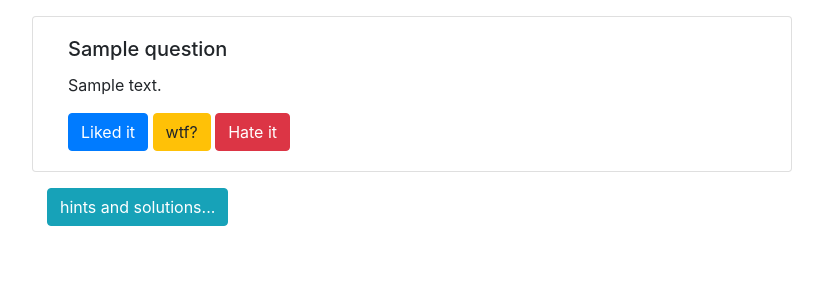
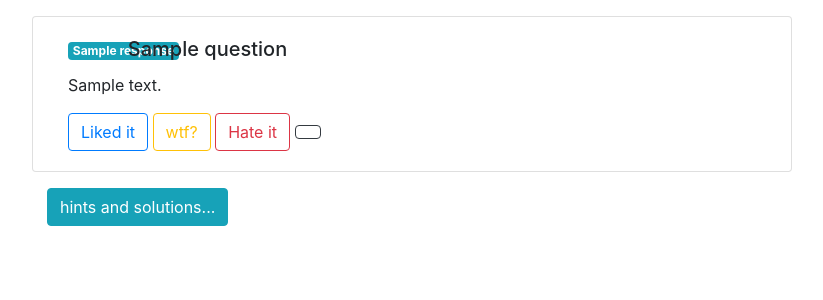
Before and after one commit to fourhundredtwenty/slidesite, a Flask app: template templates/app.html in a window 1280 px wide. Shown: the part 56-356 px from the top of the page, without its empty margins (228-1051 px from the left). Run offline with Flask 2, Linux system fonts and the light colour scheme; the template is opened without the code that fills it: most values are stand-ins (such as "Sample title", 1, 10 or a date in 2020); some libraries are stand-ins or nearby versions.

Commit message:
pretty buttons that attach to stuff

```diff
--- a/static/main.js
+++ b/static/main.js
@@ -1,3 +1,12 @@
 $(document).ready(function() {
-
+    $("a.question-response").click(function(event){
+        question_response_from_user = $(this).attr('href').substr(1);
+        var request_url = `/respond/${question.q_id}/${question_response_from_user}`
+        fetch(request_url)
+        .then(function(response) {
+            return response.text().then(function(text) {
+                $("#user-response-badge").text(text);
+            });
+        });
+    })
 });
--- a/templates/app.html
+++ b/templates/app.html
@@ -1,15 +1,30 @@
 {% extends "base.html" %}
+
+{% block head %}
+    <script>
+      var question = {{ question.__dict__|tojson }};
+    </script>
+{% endblock %}
 
 {% block content %}
 <div class="row">
   <div class="card col-md-8 offset-md-2" style="margin-top:1rem">
     <div class="card-body">
-      <h5 class="card-title">{{question.title}}</h5>
+      <div class="row">
+	<div class="col-md-1">
+	  <span id="user-response-badge" class="badge badge-info">{{question.response.response}}</span>
+	</div>
+	<div class="col-md-10">
+	  <h5 class="card-title">{{question.title}}</h5>
+	</div>
+      </div>
       <p class="card-text">{{question.content|safe}}</p>
-      <a href="#" class="btn btn-primary question-response">Liked it</a>
-      <a href="#" class="btn btn-warning question-response">wtf?</a>
-      <a href="#" class="btn btn-danger question-response">Hate it</a>
-      <a href="{{ url_for('respond', question_id=question.q_id, response=1)}}"></a>
+      <a href="#like" class="btn btn-outline-primary question-response">Liked it</a>
+      <a href="#wtf" class="btn btn-outline-warning question-response">wtf?</a>
+      <a href="#hate" class="btn btn-outline-danger question-response">Hate it</a>
+      <a href="/" class="btn btn-outline-dark">
+	<span class="oi oi-random"></span>
+      </a>
     </div>
   </div>
 </div>
--- a/templates/base.html
+++ b/templates/base.html
@@ -8,8 +8,11 @@
     <!-- Bootstrap CSS -->
     <link rel="stylesheet" href="https://stackpath.bootstrapcdn.com/bootstrap/4.3.1/css/bootstrap.min.css" integrity="sha384-ggOyR0iXCbMQv3Xipma34MD+dH/1fQ784/j6cY/iJTQUOhcWr7x9JvoRxT2MZw1T" crossorigin="anonymous">
     <link rel="stylesheet" href="{{ url_for('static', filename = 'pygments.css') }}">
+    <link rel="stylesheet" href="https://cdnjs.cloudflare.com/ajax/libs/open-iconic/1.1.1/font/css/open-iconic-bootstrap.min.css" integrity="sha256-BJ/G+e+y7bQdrYkS2RBTyNfBHpA9IuGaPmf9htub5MQ=" crossorigin="anonymous" />
 
     <title>good-ish</title>
+
+    {% block head %}{% endblock %}
   </head>
   <body>
     <nav class="navbar navbar-expand-lg navbar-light bg-light">
--- a/templates/question_list.html
+++ b/templates/question_list.html
@@ -5,7 +5,7 @@
   <div class="col-md-8 offset-md-2" style="margin-top:1rem">
     <ul>
       {% for question in questions %}
-      <a href="/{{question.q_id}}"><li>{{question.title}} {{question.response.response}}</li></a>
+      <a href="/{{question.q_id}}"><li>{{question.title}} <span class="badge badge-info">{{question.response.response}}</span></li></a>
       {% endfor %}
     </ul>
   </div>
```
